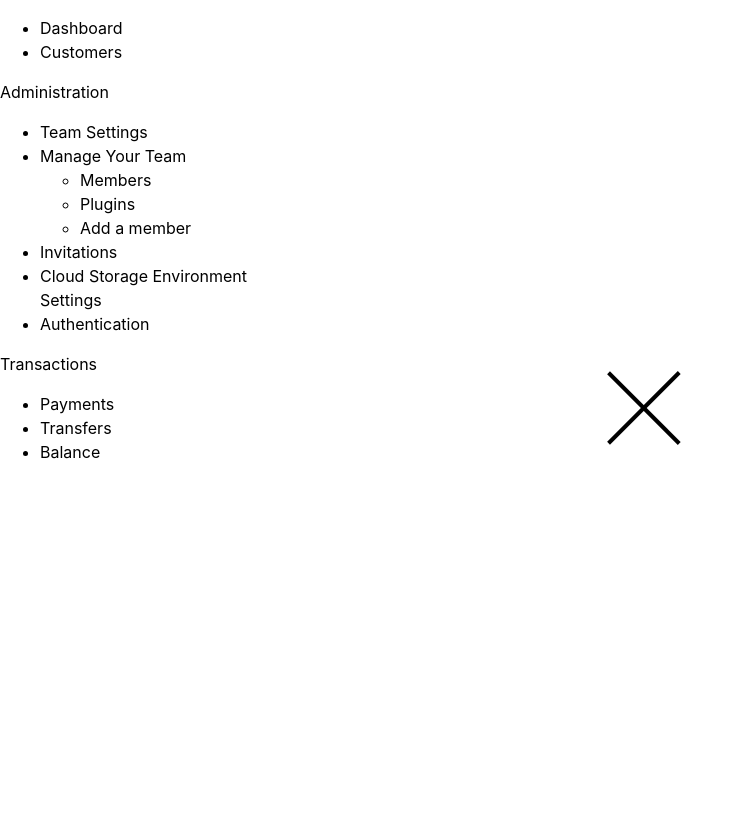
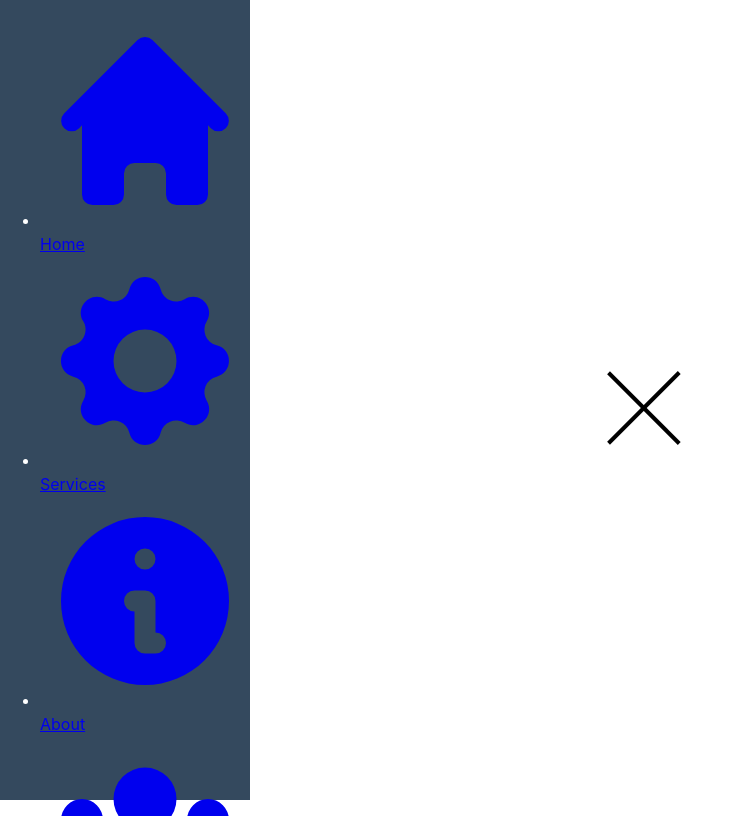
Before and after one commit to nafasebra/sidebar-vue, a Vue app: page / in a window 1280 px wide. Both pictures are taken after a click on the button 640 px from the left and 408 px from the top of the page. Shown: the whole page, without its empty margins (0-744 px from the left). Built offline with nearby package versions, Linux system fonts and the light colour scheme.

Commit message:
change content of sidebar component

```diff
--- a/src/components/Sidebar.vue
+++ b/src/components/Sidebar.vue
@@ -8,30 +8,31 @@ export default {
 
 <template>
   <aside class="sidebar_container" :class="opened && 'active'">
-    <ul class="menu-list">
-      <li><a>Dashboard</a></li>
-      <li><a>Customers</a></li>
-    </ul>
-    <p class="menu-label">Administration</p>
-    <ul class="menu-list">
-      <li><a>Team Settings</a></li>
-      <li>
-        <a class="is-active">Manage Your Team</a>
-        <ul>
-          <li><a>Members</a></li>
-          <li><a>Plugins</a></li>
-          <li><a>Add a member</a></li>
-        </ul>
-      </li>
-      <li><a>Invitations</a></li>
-      <li><a>Cloud Storage Environment Settings</a></li>
-      <li><a>Authentication</a></li>
-    </ul>
-    <p class="menu-label">Transactions</p>
-    <ul class="menu-list">
-      <li><a>Payments</a></li>
-      <li><a>Transfers</a></li>
-      <li><a>Balance</a></li>
+    <ul class="sidebar_list">
+        <li class="sidebar_link">
+            <a href="#">
+                <svg fill="currentColor" viewBox="0 0 20 20" xmlns="http://www.w3.org/2000/svg"><path d="M10.707 2.293a1 1 0 00-1.414 0l-7 7a1 1 0 001.414 1.414L4 10.414V17a1 1 0 001 1h2a1 1 0 001-1v-2a1 1 0 011-1h2a1 1 0 011 1v2a1 1 0 001 1h2a1 1 0 001-1v-6.586l.293.293a1 1 0 001.414-1.414l-7-7z"></path></svg>
+                <span>Home</span>
+            </a>
+        </li>
+        <li class="sidebar_link">
+            <a href="#">
+                <svg fill="currentColor" viewBox="0 0 20 20" xmlns="http://www.w3.org/2000/svg"><path fill-rule="evenodd" d="M11.49 3.17c-.38-1.56-2.6-1.56-2.98 0a1.532 1.532 0 01-2.286.948c-1.372-.836-2.942.734-2.106 2.106.54.886.061 2.042-.947 2.287-1.561.379-1.561 2.6 0 2.978a1.532 1.532 0 01.947 2.287c-.836 1.372.734 2.942 2.106 2.106a1.532 1.532 0 012.287.947c.379 1.561 2.6 1.561 2.978 0a1.533 1.533 0 012.287-.947c1.372.836 2.942-.734 2.106-2.106a1.533 1.533 0 01.947-2.287c1.561-.379 1.561-2.6 0-2.978a1.532 1.532 0 01-.947-2.287c.836-1.372-.734-2.942-2.106-2.106a1.532 1.532 0 01-2.287-.947zM10 13a3 3 0 100-6 3 3 0 000 6z" clip-rule="evenodd"></path></svg>
+                <span>Services</span>
+            </a>
+        </li>
+        <li class="sidebar_link">
+            <a href="#">
+                <svg fill="currentColor" viewBox="0 0 20 20" xmlns="http://www.w3.org/2000/svg"><path fill-rule="evenodd" d="M18 10a8 8 0 11-16 0 8 8 0 0116 0zm-7-4a1 1 0 11-2 0 1 1 0 012 0zM9 9a1 1 0 000 2v3a1 1 0 001 1h1a1 1 0 100-2v-3a1 1 0 00-1-1H9z" clip-rule="evenodd"></path></svg>
+                <span>About</span>
+            </a>
+        </li>
+        <li class="sidebar_link">
+            <a href="#">
+                <svg fill="currentColor" viewBox="0 0 20 20" xmlns="http://www.w3.org/2000/svg"><path d="M13 6a3 3 0 11-6 0 3 3 0 016 0zM18 8a2 2 0 11-4 0 2 2 0 014 0zM14 15a4 4 0 00-8 0v3h8v-3zM6 8a2 2 0 11-4 0 2 2 0 014 0zM16 18v-3a5.972 5.972 0 00-.75-2.906A3.005 3.005 0 0119 15v3h-3zM4.75 12.094A5.973 5.973 0 004 15v3H1v-3a3 3 0 013.75-2.906z"></path></svg>
+                <span>Our Team</span>
+            </a>
+        </li>
     </ul>
   </aside>
 </template>
@@ -43,6 +44,8 @@ export default {
   left: 0;
   bottom: 0;
   transform: translateX(-300px);
+  background-color: #34495e;
+  color: white;
   width: 250px;
   visibility: hidden;
   opacity: 0;
```
